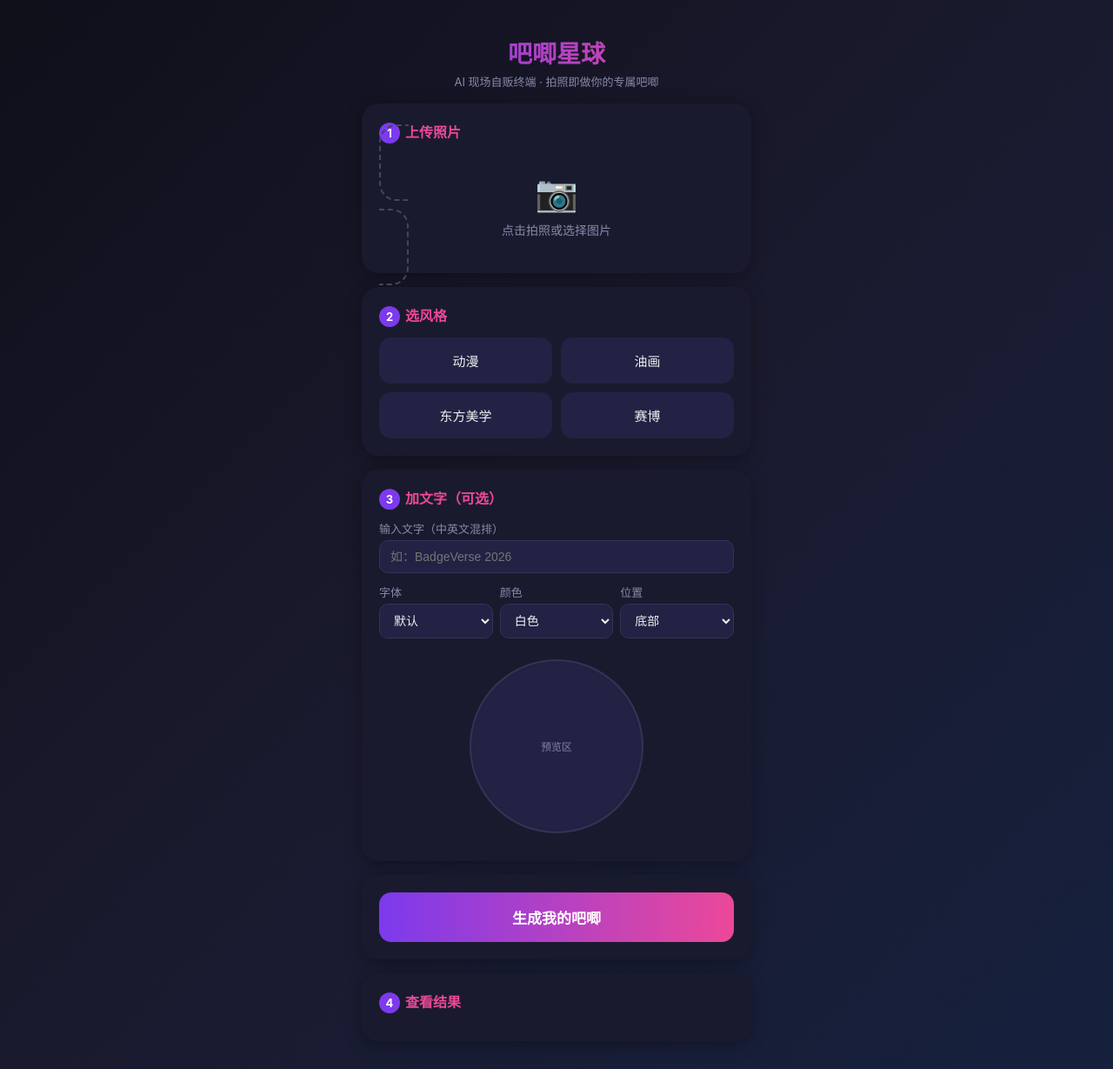
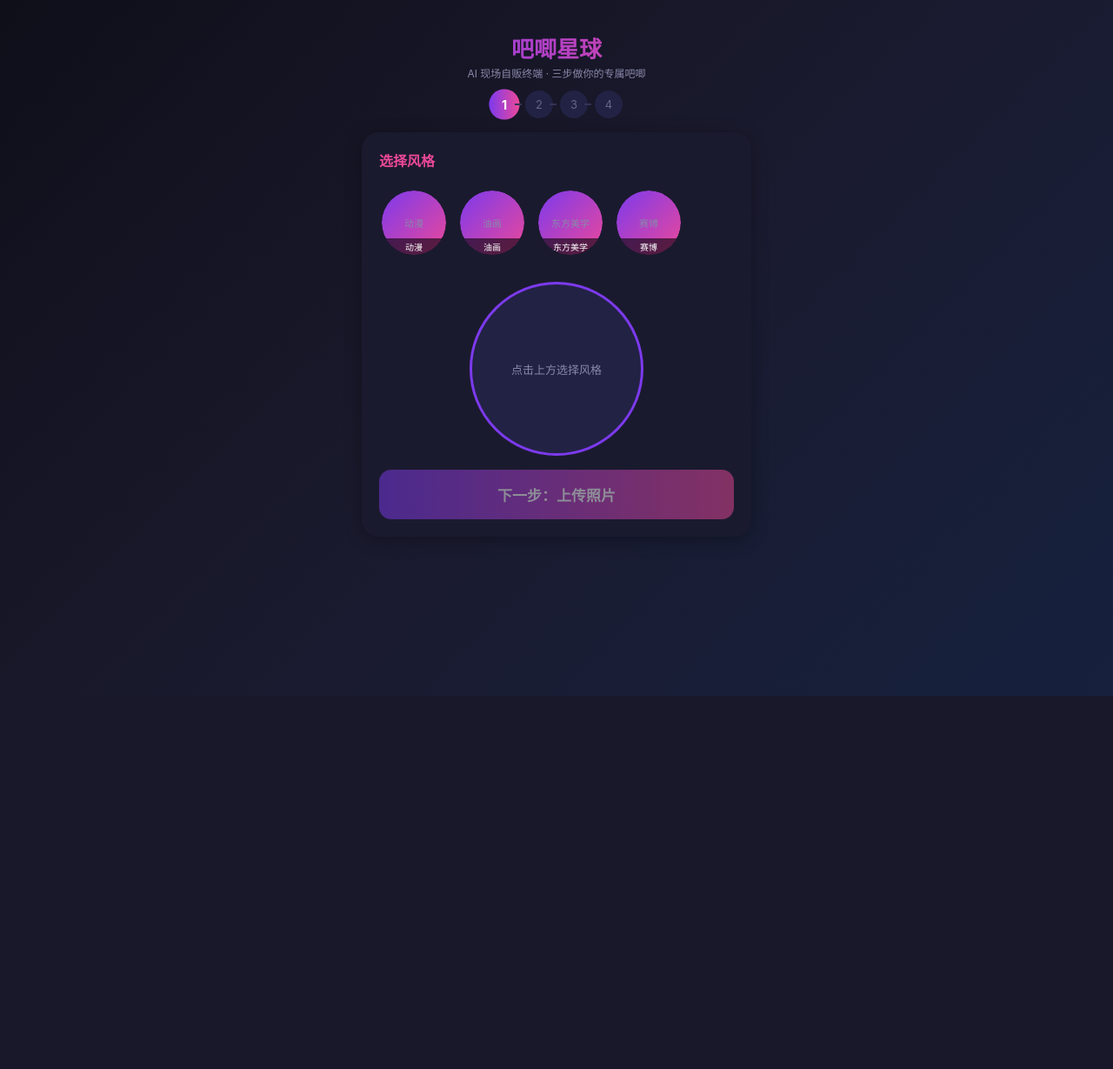
Before and after one commit to c13829663320-debug/badgeverse, a Flask app: page / in a window 1280 px wide. Shown: the whole page at 87% size. After the commit the page ends 800 px from the top, so only its background shows below. Run offline with Flask 3, Linux system fonts and the light colour scheme.

Commit message:
feat: H5 重构为向导式线性流程 — 选背景→确定人物→加文字→生成
参考设计稿的「筛选→浏览→确认」向导式交互模式：
- Step 1 选风格：横向轮播缩略图 + 大图预览 + 选中绿环反馈
- Step 2 确定人物：上传照片（相册/拍照）+ 圆形预览
- Step 3 加文字：字体/颜色/位置 + canvas 实时预览
- Step 4 生成：异步轮询 + 取件号 + 重新制作
- 顶部 4 步导航指示器（active/done 状态）
- 步骤间前进/后退按钮，可回改

114 tests passed (新增 17 项 redesign 测试)
localhost.run 隧道公网验证通过

```diff
--- a/templates/index.html
+++ b/templates/index.html
@@ -9,44 +9,92 @@
   :root{
     --bg:#0f0f1a;--card:#1a1a2e;--accent:#7c3aed;--accent2:#ec4899;
     --text:#f0f0f0;--muted:#8888aa;--radius:20px;
+    --success:#22c55e;--border:#333355;
   }
   body{background:linear-gradient(135deg,#0f0f1a 0%,#1a1a2e 50%,#16213e 100%);
     color:var(--text);font-family:-apple-system,"Microsoft YaHei",sans-serif;
     min-height:100vh;overflow-x:hidden}
   .container{max-width:480px;margin:0 auto;padding:16px}
-  .header{text-align:center;padding:24px 0 16px}
-  .header h1{font-size:28px;font-weight:800;
+  .header{text-align:center;padding:20px 0 12px}
+  .header h1{font-size:26px;font-weight:800;
     background:linear-gradient(90deg,#7c3aed,#ec4899);
     -webkit-background-clip:text;-webkit-text-fill-color:transparent}
-  .header p{color:var(--muted);font-size:13px;margin-top:4px}
+  .header p{color:var(--muted);font-size:12px;margin-top:2px}
+
+  /* 步骤导航指示器 */
+  .step-nav{display:flex;justify-content:center;gap:8px;margin-bottom:16px}
+  .step-indicator{width:32px;height:32px;border-radius:50%;
+    background:#222244;display:flex;align-items:center;justify-content:center;
+    font-size:13px;color:#666688;transition:all .3s;position:relative}
+  .step-indicator.active{background:linear-gradient(90deg,var(--accent),var(--accent2));
+    color:#fff;font-weight:700;transform:scale(1.1)}
+  .step-indicator.done{background:var(--success);color:#fff}
+  .step-indicator+.step-indicator::before{
+    content:'';position:absolute;left:-12px;top:50%;width:8px;height:2px;
+    background:#333355;transform:translateY(-50%)}
+
+  /* 步骤容器 */
+  .step-section{display:none;animation:fadeIn .4s ease}
+  .step-section.active{display:block}
+  @keyframes fadeIn{from{opacity:0;transform:translateY(10px)}to{opacity:1;transform:translateY(0)}}
+
   .card{background:var(--card);border-radius:var(--radius);padding:20px;margin-bottom:16px;
     box-shadow:0 4px 20px rgba(0,0,0,0.3)}
   .card h2{font-size:16px;margin-bottom:12px;color:var(--accent2)}
+
+  /* Step 1: 风格轮播 */
+  .style-carousel{display:flex;gap:10px;overflow-x:auto;scroll-snap-type:x mandatory;
+    padding:8px 0 12px;-webkit-overflow-scrolling:touch}
+  .style-carousel::-webkit-scrollbar{height:4px}
+  .style-carousel::-webkit-scrollbar-thumb{background:#333355;border-radius:2px}
+  .style-thumb{flex:0 0 80px;width:80px;height:80px;border-radius:50%;
+    border:3px solid transparent;cursor:pointer;overflow:hidden;
+    scroll-snap-align:center;transition:all .3s;position:relative}
+  .style-thumb img,.style-thumb .placeholder{
+    width:100%;height:100%;object-fit:cover;border-radius:50%}
+  .style-thumb .placeholder{display:flex;align-items:center;justify-content:center;
+    font-size:11px;color:var(--muted);background:linear-gradient(135deg,var(--accent),var(--accent2))}
+  .style-thumb.selected{border-color:var(--success);transform:scale(1.08)}
+  .style-thumb .label{position:absolute;bottom:0;left:0;right:0;
+    background:rgba(0,0,0,0.6);color:#fff;font-size:10px;text-align:center;padding:2px}
+  .bg-preview{width:200px;height:200px;border-radius:50%;margin:16px auto;
+    border:3px solid var(--accent);overflow:hidden;background:#222244;
+    display:flex;align-items:center;justify-content:center}
+  .bg-preview img{width:100%;height:100%;object-fit:cover}
+  .bg-preview .placeholder{color:var(--muted);font-size:13px}
+
+  /* Step 2: 上传 */
   .upload-area{border:2px dashed #444466;border-radius:var(--radius);padding:32px;
     text-align:center;cursor:pointer;transition:all .3s;position:relative;overflow:hidden}
   .upload-area:hover{border-color:var(--accent)}
   .upload-area input[type=file]{display:none}
-  .upload-icon{font-size:40px;color:var(--accent);margin-bottom:8px}
+  .upload-icon{font-size:36px;color:var(--accent);margin-bottom:8px}
   .upload-text{color:var(--muted);font-size:14px}
-  .upload-thumb{width:100%;max-width:200px;height:200px;border-radius:50%;object-fit:cover;
-    margin:0 auto;display:block;border:3px solid var(--accent)}
-  .upload-done{display:none}
-  .style-grid{display:grid;grid-template-columns:1fr 1fr;gap:10px}
-  .style-btn{background:#222244;border:2px solid transparent;border-radius:14px;
-    padding:14px;text-align:center;cursor:pointer;transition:all .3s;font-size:15px}
-  .style-btn.active{border-color:var(--accent2);background:rgba(124,58,237,0.15)}
-  .style-btn:active{transform:scale(0.95)}
+  .person-preview{width:200px;height:200px;border-radius:50%;margin:16px auto;
+    border:3px solid var(--accent);overflow:hidden;display:none}
+  .person-preview img{width:100%;height:100%;object-fit:cover}
+
+  /* Step 3: 文字 */
   .input-group{margin-bottom:12px}
   .input-group label{display:block;font-size:13px;color:var(--muted);margin-bottom:4px}
   .input-group input,.input-group select{
-    width:100%;background:#222244;border:1px solid #333355;
+    width:100%;background:#222244;border:1px solid var(--border);
     border-radius:10px;padding:10px 12px;color:var(--text);font-size:14px}
   .select-row{display:grid;grid-template-columns:1fr 1fr 1fr;gap:8px}
+
+  /* Step 4: 生成 */
   .btn-primary{width:100%;background:linear-gradient(90deg,var(--accent),var(--accent2));
     border:none;border-radius:14px;padding:16px;color:#fff;font-size:17px;font-weight:700;
     cursor:pointer;transition:transform .2s}
   .btn-primary:active{transform:scale(0.97)}
   .btn-primary:disabled{opacity:0.5;cursor:not-allowed}
+  .btn-secondary{width:100%;background:#222244;border:1px solid #444466;
+    border-radius:14px;padding:14px;color:var(--text);font-size:15px;
+    cursor:pointer;transition:all .3s}
+  .btn-secondary:active{transform:scale(0.97)}
+  .btn-nav{display:flex;gap:10px;margin-top:12px}
+  .btn-nav .btn-secondary{flex:1}
+
   .result-preview{width:200px;height:200px;border-radius:50%;margin:16px auto;
     border:3px solid var(--accent);overflow:hidden;display:none}
   .result-preview img{width:100%;height:100%;object-fit:cover}
@@ -54,50 +102,74 @@
   .pickup-code{font-size:24px;font-weight:800;color:var(--accent2);letter-spacing:2px}
   .pickup-label{color:var(--muted);font-size:13px;margin-top:4px}
   #canvas-preview{display:block;width:200px;height:200px;margin:12px auto;
-    border-radius:50%;border:2px solid #333355;background:#222244}
-  .btn-secondary{width:100%;background:#222244;border:1px solid #444466;
-    border-radius:14px;padding:14px;color:var(--text);font-size:15px;
-    cursor:pointer;transition:all .3s}
-  .btn-secondary:active{transform:scale(0.97)}
+    border-radius:50%;border:2px solid var(--border);background:#222244}
   .loading{display:none;text-align:center;padding:20px}
   .spinner{width:40px;height:40px;border:3px solid #333355;border-top-color:var(--accent2);
     border-radius:50%;animation:spin 0.8s linear infinite;margin:0 auto 8px}
   @keyframes spin{to{transform:rotate(360deg)}}
-  .step-num{display:inline-block;width:24px;height:24px;border-radius:50%;
-    background:var(--accent);color:#fff;text-align:center;line-height:24px;
-    font-size:13px;margin-right:6px}
 </style>
 </head>
 <body>
 <div class="container">
   <div class="header">
     <h1>吧唧星球</h1>
-    <p>AI 现场自贩终端 · 拍照即做你的专属吧唧</p>
+    <p>AI 现场自贩终端 · 三步做你的专属吧唧</p>
   </div>
 
+  <!-- 步骤导航 -->
+  <div class="step-nav">
+    <div class="step-indicator active" data-step-nav="1">1</div>
+    <div class="step-indicator" data-step-nav="2">2</div>
+    <div class="step-indicator" data-step-nav="3">3</div>
+    <div class="step-indicator" data-step-nav="4">4</div>
+  </div>
+
+  <!-- Step 1: 选背景 -->
+  <div class="step-section active" id="step-bg" data-step="background">
     <div class="card">
-    <h2><span class="step-num">1</span>上传照片</h2>
+      <h2>选择风格</h2>
+      <div class="style-carousel" id="style-carousel">
+        {% for name in styles.keys() %}
+        <div class="style-thumb" data-style="{{ name }}">
+          <div class="placeholder">{{ name }}</div>
+          <div class="label">{{ name }}</div>
+        </div>
+        {% endfor %}
+      </div>
+      <div class="bg-preview" id="bg-preview">
+        <span class="placeholder">点击上方选择风格</span>
+      </div>
+      <div class="btn-nav">
+        <button class="btn-primary" id="btn-bg-next" disabled>下一步：上传照片</button>
+      </div>
+    </div>
+  </div>
+
+  <!-- Step 2: 确定人物 -->
+  <div class="step-section" id="step-person" data-step="person">
+    <div class="card">
+      <h2>上传你的照片</h2>
       <label class="upload-area" id="upload-area">
         <div id="upload-placeholder">
           <div class="upload-icon">📷</div>
-        <div class="upload-text">点击拍照或选择图片</div>
+          <div class="upload-text">点击拍照或从相册选择</div>
         </div>
-      <img class="upload-thumb upload-done" id="upload-thumb" src="" alt="">
         <input type="file" id="file-input" accept="image/*">
       </label>
+      <div class="person-preview" id="person-preview">
+        <img id="person-img" src="" alt="">
       </div>
-
-  <div class="card">
-    <h2><span class="step-num">2</span>选风格</h2>
-    <div class="style-grid">
-      {% for name in styles.keys() %}
-      <div class="style-btn" data-style="{{ name }}">{{ name }}</div>
-      {% endfor %}
+      <div class="btn-nav">
+        <button class="btn-secondary" id="btn-person-back">上一步</button>
+        <button class="btn-primary" id="btn-person-next" disabled>下一步：加文字</button>
+      </div>
     </div>
   </div>
 
+  <!-- Step 3: 加文字 -->
+  <div class="step-section" id="step-text" data-step="text">
     <div class="card">
-    <h2><span class="step-num">3</span>加文字（可选）</h2>
+      <h2>添加文字（可选）</h2>
       <div class="input-group">
         <label>输入文字（中英文混排）</label>
         <input type="text" id="text-input" name="badge-text" placeholder="如：BadgeVerse 2026" maxlength="20">
@@ -129,18 +201,25 @@
         </div>
       </div>
       <canvas id="canvas-preview" width="200" height="200" class="live-preview"></canvas>
+      <div class="btn-nav">
+        <button class="btn-secondary" id="btn-text-back">上一步</button>
+        <button class="btn-primary" id="btn-text-next">下一步：生成</button>
+      </div>
+    </div>
   </div>
 
+  <!-- Step 4: 生成 -->
+  <div class="step-section" id="step-generate" data-step="generate">
     <div class="card">
+      <h2>生成你的吧唧</h2>
+      <div style="text-align:center;padding:8px 0 12px;color:var(--muted);font-size:14px" id="gen-summary">
+        风格：未选择 · 照片：未上传
+      </div>
       <button class="btn-primary" id="btn-generate">生成我的吧唧</button>
       <div class="loading" id="loading">
         <div class="spinner"></div>
         <div style="color:var(--muted);font-size:14px">AI 创作中...</div>
       </div>
-  </div>
-
-  <div class="card">
-    <h2><span class="step-num">4</span>查看结果</h2>
       <div class="result-preview" id="result-preview">
         <img id="result-img" src="" alt="">
       </div>
@@ -151,136 +230,110 @@
       <button class="btn-secondary" id="btn-redo" style="display:none;margin-top:12px">重新制作</button>
     </div>
   </div>
+</div>
 
 <script>
-let fileId=null, selectedStyle=null, uploadedImgUrl=null;
+let selectedStyle=null, fileId=null, uploadedImgUrl=null;
 const $=s=>document.querySelector(s);
 const canvas=$('#canvas-preview');
 const ctx=canvas.getContext('2d');
 
-// 颜色映射
-const COLOR_MAP={
-  '白色':'#ffffff','黑色':'#000000','红色':'#ff4646','蓝色':'#3c82f6',
-  '绿色':'#22c55e','黄色':'#ffd700','粉色':'#ff69b4','紫色':'#9370db'
-};
-// 字体映射
-const FONT_MAP=['','sans-serif','serif','monospace','sans-serif'];
+const COLOR_MAP={'白色':'#fff','黑色':'#000','红色':'#ff4646','蓝色':'#3c82f6',
+  '绿色':'#22c55e','黄色':'#ffd700','粉色':'#ff69b4','紫色':'#9370db'};
+const FONT_MAP=['"Microsoft YaHei"','"SimHei"','"SimSun"','"KaiTi"','"DengXian"'];
 
-// 风格选择
-document.querySelectorAll('.style-btn').forEach(btn=>{
-  btn.addEventListener('click',()=>{
-    document.querySelectorAll('.style-btn').forEach(b=>b.classList.remove('active'));
-    btn.classList.add('active');
-    selectedStyle=btn.dataset.style;
-    $('#btn-generate').disabled=!fileId||!selectedStyle;
-    drawPreview();
+// 步骤切换
+function gotoStep(n){
+  document.querySelectorAll('.step-section').forEach(s=>s.classList.remove('active'));
+  document.querySelectorAll('.step-indicator').forEach((s,i)=>{
+    s.classList.remove('active','done');
+    if(i+1<n) s.classList.add('done');
+    else if(i+1===n) s.classList.add('active');
+  });
+  $('#step-'+['bg','person','text','generate'][n-1]).classList.add('active');
+  updateSummary();
+}
+
+function updateSummary(){
+  const s=$('#gen-summary');
+  if(s) s.textContent='风格：'+(selectedStyle||'未选择')+' · 照片：'+(fileId?'已上传':'未上传');
+}
+
+// Step 1: 风格选择
+document.querySelectorAll('.style-thumb').forEach(thumb=>{
+  thumb.addEventListener('click',()=>{
+    document.querySelectorAll('.style-thumb').forEach(t=>t.classList.remove('selected'));
+    thumb.classList.add('selected');
+    selectedStyle=thumb.dataset.style;
+    // 更新大图预览
+    const ph=thumb.querySelector('.placeholder');
+    $('#bg-preview').innerHTML='<div class="placeholder" style="background:linear-gradient(135deg,var(--accent),var(--accent2));display:flex;align-items:center;justify-content:center;color:#fff;font-size:18px;font-weight:700">'+selectedStyle+'</div>';
+    $('#btn-bg-next').disabled=false;
   });
 });
+$('#btn-bg-next').addEventListener('click',()=>gotoStep(2));
 
-// 实时预览绘制
-function drawPreview(){
-  ctx.clearRect(0,0,200,200);
-  // 画背景圆
-  ctx.save();
-  ctx.beginPath();
-  ctx.arc(100,100,98,0,Math.PI*2);
-  ctx.closePath();
-  ctx.clip();
-  // 画上传的图（如果有）
-  if(uploadedImgUrl){
-    const img=new Image();
-    img.crossOrigin='anonymous';
-    img.onload=()=>{
-      const s=Math.min(img.width,img.height);
-      const sx=(img.width-s)/2, sy=(img.height-s)/2;
-      ctx.drawImage(img,sx,sy,s,s,0,0,200,200);
-      drawText();
-    };
-    img.src=uploadedImgUrl;
-  } else {
-    ctx.fillStyle='#222244';
-    ctx.fillRect(0,0,200,200);
-    ctx.fillStyle='#8888aa';
-    ctx.font='12px sans-serif';
-    ctx.textAlign='center';
-    ctx.fillText('预览区',100,105);
-  }
-  ctx.restore();
-}
-
-function drawText(){
-  const text=$('#text-input').value.trim();
-  if(!text) return;
-  const colorName=$('#color-select').value;
-  const posName=$('#position-select').value;
-  const color=COLOR_MAP[colorName]||'#ffffff';
-  const fontIdx=parseInt($('#font-select').value)||0;
-  const fontFamily=FONT_MAP[fontIdx]||'sans-serif';
-
-  let fontSize=22;
-  ctx.font=`bold ${fontSize}px ${fontFamily}`;
-  let tw=ctx.measureText(text).width;
-  while(tw>160 && fontSize>10){fontSize-=2;ctx.font=`bold ${fontSize}px ${fontFamily}`;tw=ctx.measureText(text).width}
-
-  ctx.textAlign='center';
-  ctx.fillStyle=color;
-  ctx.strokeStyle='#000000';
-  ctx.lineWidth=2;
-
-  let y;
-  if(posName==='顶部') y=40;
-  else if(posName==='居中') y=108;
-  else y=172; // 底部
-
-  ctx.strokeText(text,100,y);
-  ctx.fillText(text,100,y);
-}
-
-// 文字/字体/颜色/位置变化 → 重绘
-['#text-input','#font-select','#color-select','#position-select'].forEach(sel=>{
-  $(sel).addEventListener('input',drawPreview);
-  $(sel).addEventListener('change',drawPreview);
-});
-
-// 上传
+// Step 2: 上传
 $('#file-input').addEventListener('change',async e=>{
   const f=e.target.files[0]; if(!f) return;
-  // 先显示本地缩略图
   const localUrl=URL.createObjectURL(f);
   uploadedImgUrl=localUrl;
   $('#upload-placeholder').style.display='none';
-  $('#upload-thumb').src=localUrl;
-  $('#upload-thumb').style.display='block';
-  drawPreview();
-
+  $('#person-preview').style.display='block';
+  $('#person-img').src=localUrl;
   const fd=new FormData(); fd.append('file',f);
   try{
     const r=await fetch('/api/upload',{method:'POST',body:fd});
     const d=await r.json();
-    if(!d.ok){
-      alert(d.error||'上传失败');
-      $('#upload-placeholder').style.display='block';
-      $('#upload-thumb').style.display='none';
-      uploadedImgUrl=null;
-      return;
-    }
+    if(!d.ok){alert(d.error||'上传失败');return}
     fileId=d.file_id;
     uploadedImgUrl=d.preview_url;
-    $('#upload-thumb').src=d.preview_url;
-    drawPreview();
-    $('#btn-generate').disabled=!selectedStyle;
-  }catch(err){
-    alert('网络错误，请重试');
-    $('#upload-placeholder').style.display='block';
-    $('#upload-thumb').style.display='none';
-    uploadedImgUrl=null;
+    $('#person-img').src=d.preview_url;
+    $('#btn-person-next').disabled=false;
+  }catch(err){alert('网络错误，请重试')}
+});
+$('#btn-person-back').addEventListener('click',()=>gotoStep(1));
+$('#btn-person-next').addEventListener('click',()=>{drawPreview();gotoStep(3)});
+
+// Step 3: 文字实时预览
+function drawPreview(){
+  ctx.clearRect(0,0,200,200);
+  ctx.save();
+  ctx.beginPath();ctx.arc(100,100,98,0,Math.PI*2);ctx.closePath();ctx.clip();
+  if(uploadedImgUrl){
+    const img=new Image();img.crossOrigin='anonymous';
+    img.onload=()=>{const s=Math.min(img.width,img.height);
+      const sx=(img.width-s)/2,sy=(img.height-s)/2;
+      ctx.drawImage(img,sx,sy,s,s,0,0,200,200);drawText();};
+    img.src=uploadedImgUrl;
+  }else{ctx.fillStyle='#222244';ctx.fillRect(0,0,200,200);
+    ctx.fillStyle='#8888aa';ctx.font='12px sans-serif';ctx.textAlign='center';
+    ctx.fillText('预览区',100,105);}
+  ctx.restore();
 }
+function drawText(){
+  const text=$('#text-input').value.trim();if(!text)return;
+  const color=COLOR_MAP[$('#color-select').value]||'#fff';
+  const fontIdx=parseInt($('#font-select').value)||0;
+  const fontFamily=FONT_MAP[fontIdx]||'sans-serif';
+  let fontSize=22;ctx.font='bold '+fontSize+'px '+fontFamily;
+  let tw=ctx.measureText(text).width;
+  while(tw>160&&fontSize>10){fontSize-=2;ctx.font='bold '+fontSize+'px '+fontFamily;tw=ctx.measureText(text).width}
+  ctx.textAlign='center';ctx.fillStyle=color;ctx.strokeStyle='#000';ctx.lineWidth=2;
+  const pos=$('#position-select').value;
+  let y=pos==='顶部'?40:pos==='居中'?108:172;
+  ctx.strokeText(text,100,y);ctx.fillText(text,100,y);
+}
+['#text-input','#font-select','#color-select','#position-select'].forEach(sel=>{
+  $(sel).addEventListener('input',drawPreview);$(sel).addEventListener('change',drawPreview);
 });
+$('#btn-text-back').addEventListener('click',()=>gotoStep(2));
+$('#btn-text-next').addEventListener('click',()=>gotoStep(4));
 
-// 生成（异步轮询模式，避免长请求通过隧道超时）
+// Step 4: 生成
 $('#btn-generate').addEventListener('click',async()=>{
-  if(!fileId){alert('请先上传照片');return}
-  if(!selectedStyle){alert('请先选择风格');return}
+  if(!fileId){alert('请先上传照片');gotoStep(2);return}
+  if(!selectedStyle){alert('请先选择风格');gotoStep(1);return}
   $('#btn-generate').style.display='none';
   $('#loading').style.display='block';
   try{
@@ -289,43 +342,27 @@ $('#btn-generate').addEventListener('click',async()=>{
     body.font_index=parseInt($('#font-select').value)||0;
     body.color_name=$('#color-select').value;
     body.position_name=$('#position-select').value;
-    // 1. 提交生成任务（立即返回 task_id）
     const r=await fetch('/api/generate',{method:'POST',headers:{'Content-Type':'application/json'},body:JSON.stringify(body)});
     const d=await r.json();
     if(!d.ok){alert(d.error||'生成失败');$('#btn-generate').style.display='block';$('#loading').style.display='none';return}
-    // 2. 轮询任务状态（每2秒查一次）
-    const taskId=d.task_id;
-    let result=null;
-    for(let i=0;i<60;i++){ // 最多等120秒
+    const taskId=d.task_id;let result=null;
+    for(let i=0;i<60;i++){
       await new Promise(r=>setTimeout(r,2000));
-      const tr=await fetch('/api/task/'+taskId);
-      const td=await tr.json();
+      const tr=await fetch('/api/task/'+taskId);const td=await tr.json();
       if(td.status==='done'){result=td;break}
       if(td.status==='error'){alert('生成失败：'+(td.error||''));$('#btn-generate').style.display='block';$('#loading').style.display='none';return}
     }
     if(!result){alert('生成超时，请重试');$('#btn-generate').style.display='block';$('#loading').style.display='none';return}
-    // 3. 显示结果
     $('#loading').style.display='none';
     $('#result-preview').style.display='block';
     $('#result-img').src=result.result_url+'?t='+Date.now();
-    // 4. 下单
     const or=await fetch('/api/order',{method:'POST',headers:{'Content-Type':'application/json'},
       body:JSON.stringify({style:selectedStyle,result_file:result.result_url,source_file:fileId,gen_ms:result.gen_ms})});
     const od=await or.json();
-    if(od.ok){
-      $('#pickup-code').style.display='block';
-      $('#pickup-code-text').textContent=od.pickup_code;
-      $('#btn-redo').style.display='block';
-    }
+    if(od.ok){$('#pickup-code').style.display='block';$('#pickup-code-text').textContent=od.pickup_code;$('#btn-redo').style.display='block'}
   }catch(err){alert('生成失败，请重试');$('#btn-generate').style.display='block';$('#loading').style.display='none'}
 });
-
-// 重新制作
-$('#btn-redo').addEventListener('click',()=>{
-  location.reload();
-});
-
-// 初始绘制
+$('#btn-redo').addEventListener('click',()=>location.reload());
 drawPreview();
 </script>
 </body>
```
Also changed, not shown: tests/test_h5_redesign.py (added, +159 -0 lines), tests/test_integration.py (+4 -4 lines). Lines whose indentation alone changed are shown as unchanged.
